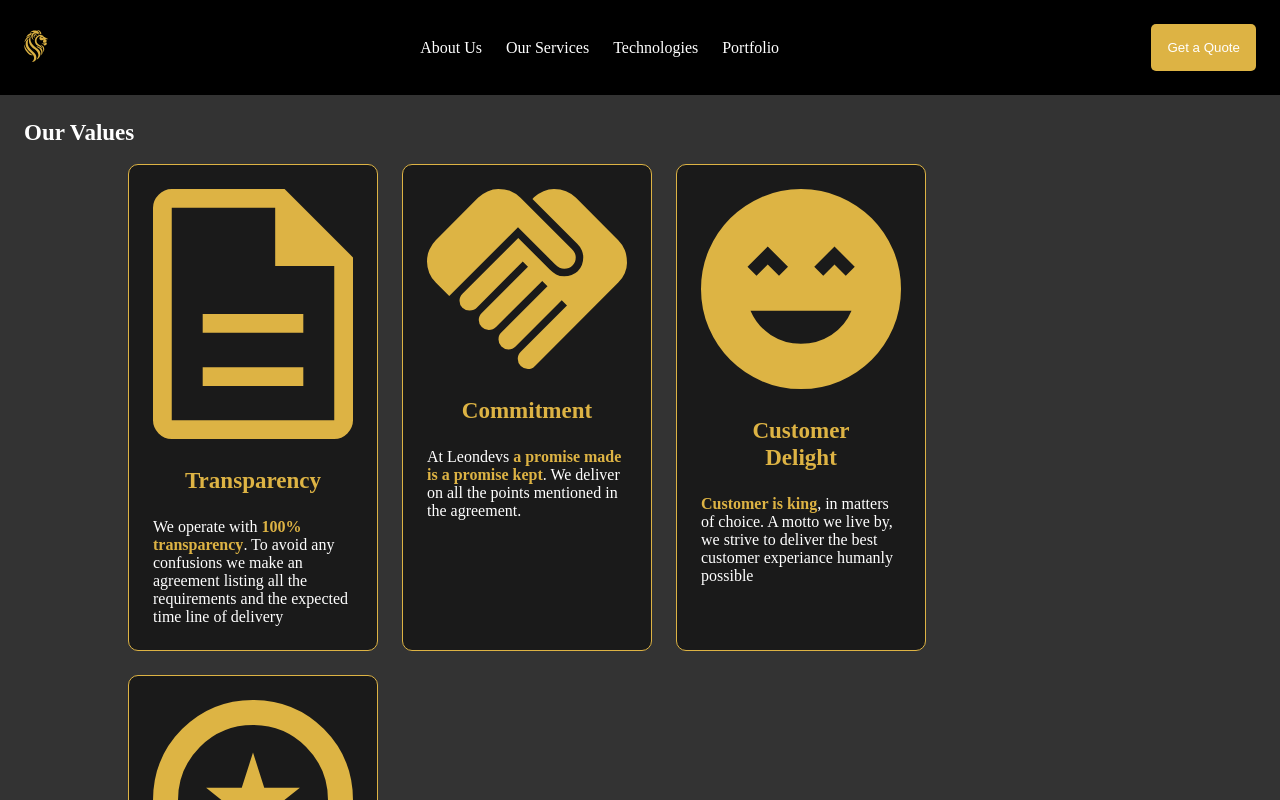
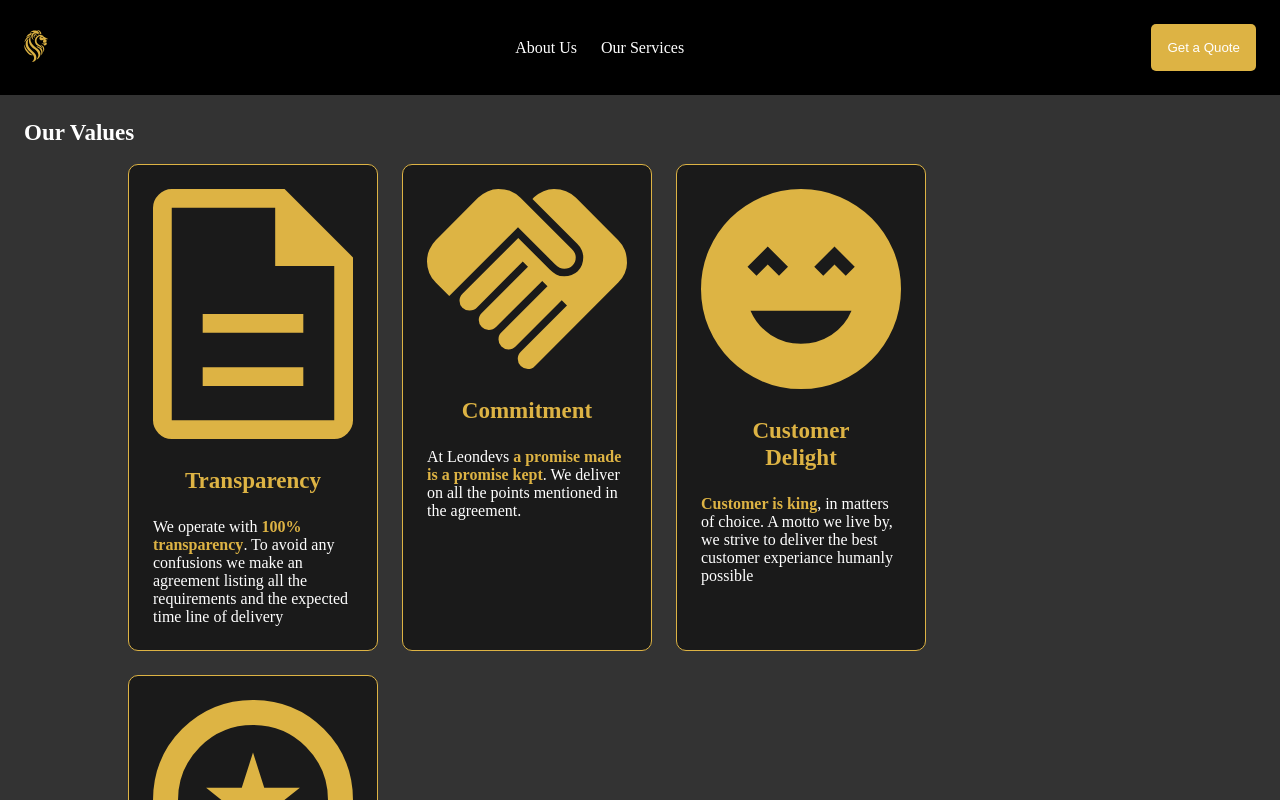
Before and after one commit to divyanshchahar/website, a Next.js app: page /aboutus in a window 1280 px wide. Shown: the top 800 px of the page. Built offline with nearby package versions, Linux system fonts and the light colour scheme.

Commit message:
removed links

```diff
--- a/src/ui/layouts/TopNavBar.tsx
+++ b/src/ui/layouts/TopNavBar.tsx
@@ -64,10 +64,6 @@ function TopNavBar() {
             linkAddress={internalLinks.services}
             linkText="Our Services"
           />
-
-          <NavLink linkAddress="" linkText="Technologies" />
-
-          <NavLink linkAddress="" linkText="Portfolio" />
         </div>
 
         <a href={internalLinks.contactus} target="blank">
```
